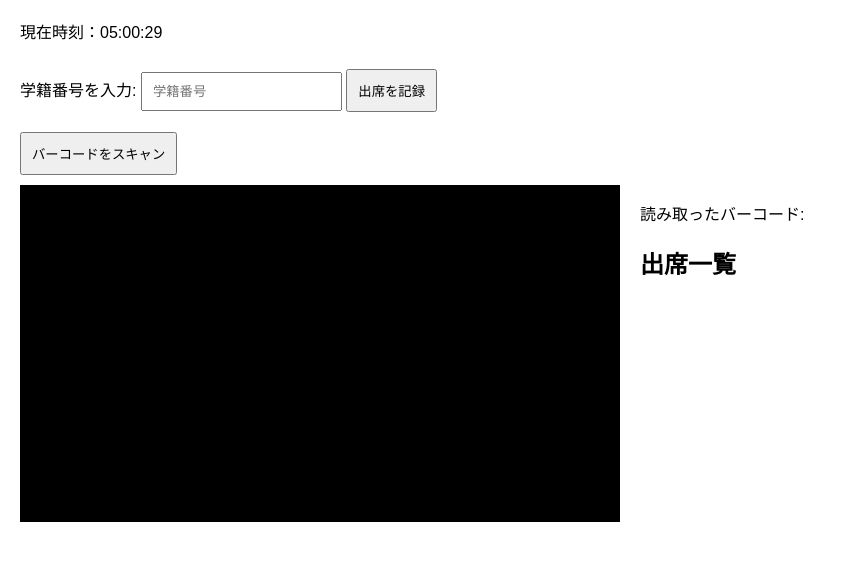
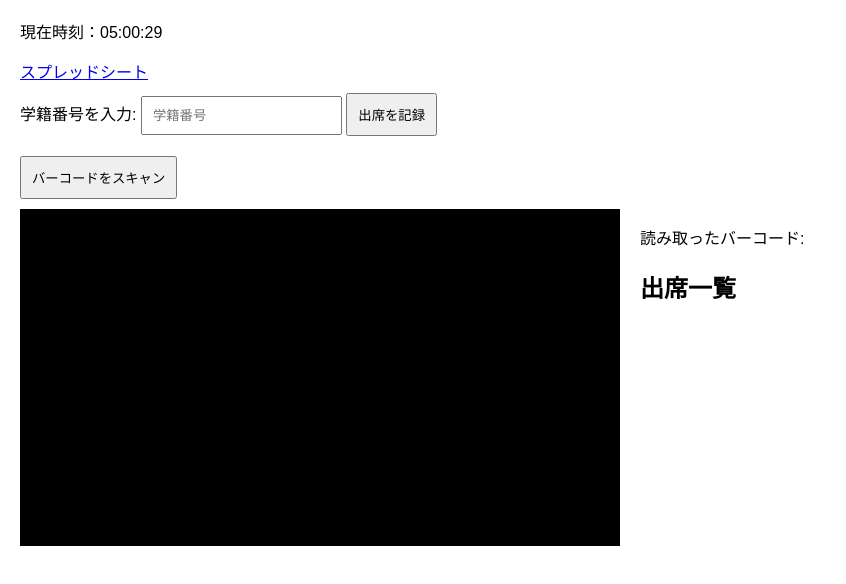
Before and after one commit to Nishigaki-Tsubasa/Learn_on_Time, a website: page public/index.html in a window 1280 px wide. Shown: the part 70-654 px from the top of the page, without its empty margins (0-846 px from the left). Drawn offline with Linux system fonts and the light colour scheme.

Commit message:
スプレッドシートのリンク追加

```diff
--- a/public/index.html
+++ b/public/index.html
@@ -38,6 +38,10 @@
         <p id="realtime"></p>
     </div>
 
+    <a href="https://docs.google.com/spreadsheets/d/1JL30KOR5HgNxvA1X0EXySPCCdnIIactZsgA23-YOegw/edit?gid=0#gid=0"
+        target="_blank">
+        スプレッドシート
+    </a>
 
     <form id="attendanceForm" action="/search" method="POST">
         <label for="studentId">学籍番号を入力:</label>
```
